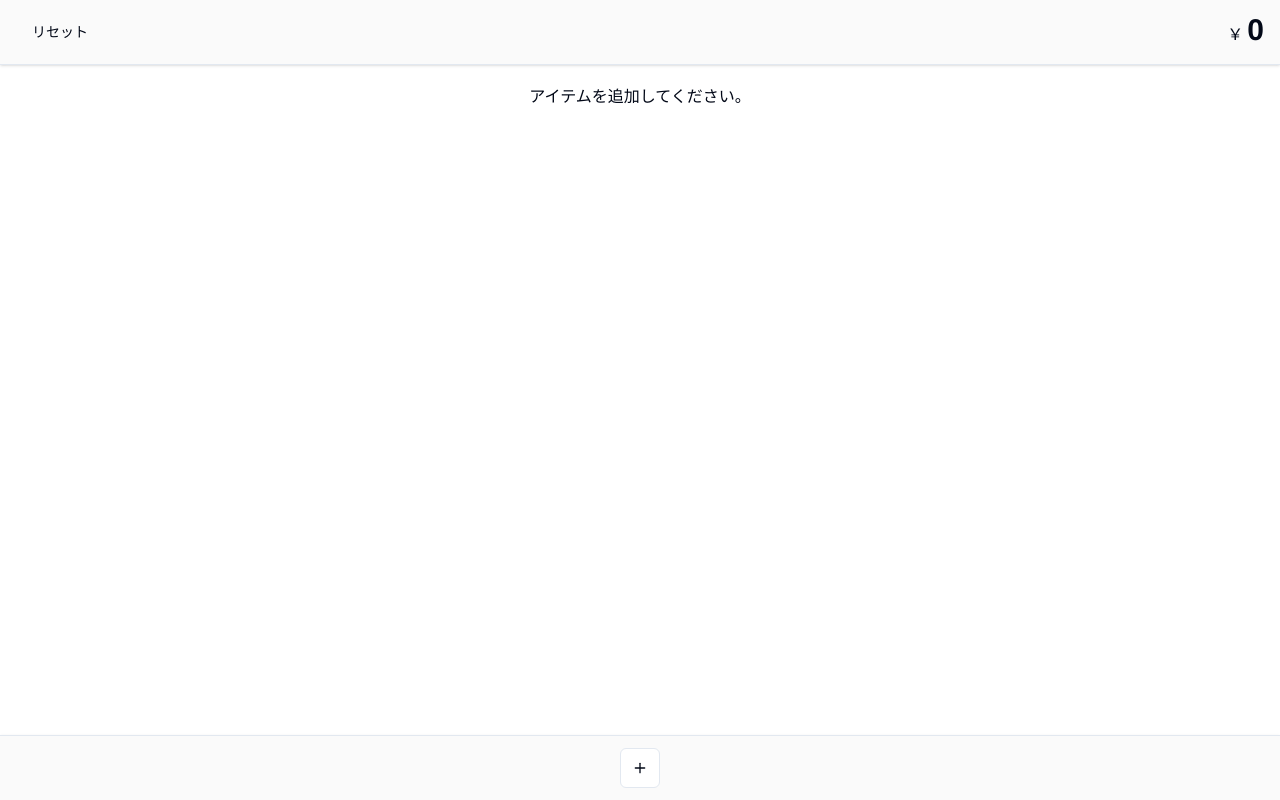
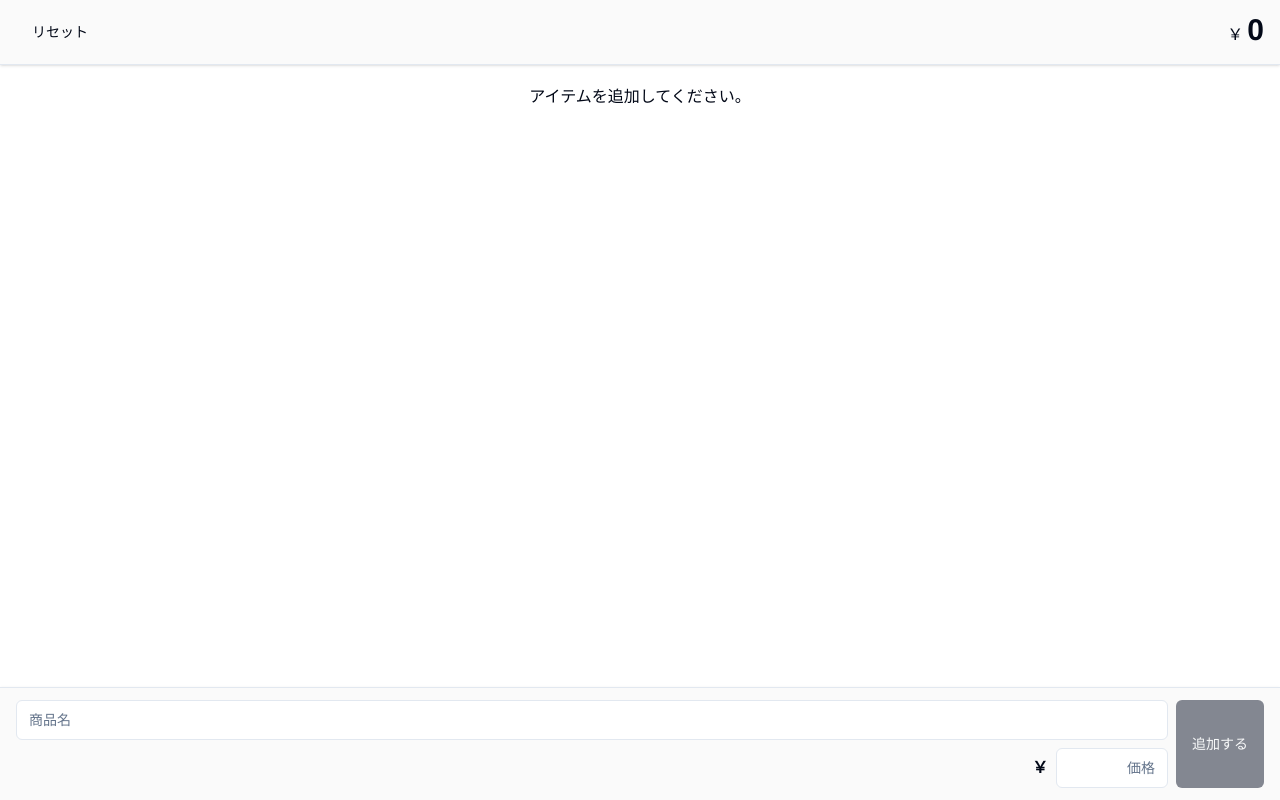
Before and after one commit to Shoirhi/kaimono-app, a Next.js app: page / in a window 1280 px wide. Built offline with nearby package versions, Linux system fonts and the light colour scheme.

Commit message:
操作性を修正

```diff
--- a/components/shopping-list.tsx
+++ b/components/shopping-list.tsx
@@ -82,7 +82,7 @@ export default function ShoppingList() {
   }
 
   function addShoppingItem() {
-    if (newShoppingItemName && newShoppingItemPrice) {
+    if (newShoppingItemPrice) {
       const newItem = {
         name: newShoppingItemName,
         price: Number(newShoppingItemPrice),
@@ -99,14 +99,6 @@ export default function ShoppingList() {
     }
   }
 
-  function checkAvailableSubmit() {
-    if (newShoppingItemName && newShoppingItemPrice) {
-      setAvailableButton(true);
-    } else {
-      setAvailableButton(false);
-    }
-  }
-
   function focusToNameInput() {
     console.log("focus");
     if (nameInputRef.current) {
@@ -118,11 +110,14 @@ export default function ShoppingList() {
     return /^-?\d+(\.\d+)?$/.test(value);
   }
 
-  function onChangePrice(value: string) {
-    if (value === "" || isNumeric(value)) {
+  function onItemPriceChange(value: string) {
+    if (value && !value.startsWith("0") && isNumeric(value)) {
       setNewShoppingItemPrice(Number(value));
+      setAvailableButton(true);
+    } else {
+      setNewShoppingItemPrice("");
+      setAvailableButton(false);
     }
-    checkAvailableSubmit();
   }
 
   function resetShoppingItems() {
@@ -138,6 +133,11 @@ export default function ShoppingList() {
 
     setShoppingItemsAdvance(currentShoppingItems);
     setTotalPrice(calculateTotalPrice(shoppingItems));
+  }
+
+  function onItemNameChange(name: string) {
+    const newName = name;
+    setNewShoppingItemName(newName);
   }
 
   return (
@@ -182,7 +182,7 @@ export default function ShoppingList() {
           <div></div>
         </div>
       </div>
-      <div className="pt-5 pb-20">
+      <div className="pt-5 pb-40">
         {shoppingItems.length ? (
           <Table>
             <TableBody>
@@ -222,63 +222,50 @@ export default function ShoppingList() {
         )}
       </div>
       <div className="fixed left-0 bottom-0 right-0 container py-3 border-t bg-neutral-50 shadow">
-        <div className="flex justify-center">
-          <Drawer>
-            <DrawerTrigger asChild>
-              <Button variant="outline" onClick={focusToNameInput} size="icon">
-                <Plus className="h-4 w-4" />
-              </Button>
-            </DrawerTrigger>
-            <DrawerContent>
-              <div className="mx-auto w-full max-w-sm">
-                <DrawerHeader>
-                  <DrawerTitle>商品を入力</DrawerTitle>
-                </DrawerHeader>
-                <div className="p-4 space-y-4">
+        <div className="flex gap-2">
+          <div className="flex-1">
+            <div className="flex flex-col gap-2">
               <Input
-                    className="text-xl"
+                className="text"
                 placeholder="商品名"
                 type="text"
                 ref={nameInputRef}
                 value={newShoppingItemName}
-                    onChange={(e) => setNewShoppingItemName(e.target.value)}
+                onChange={(e) => onItemNameChange(e.target.value)}
                 onKeyDown={(e) => e.key === "Enter" && addShoppingItem()}
               />
               <div className="flex justify-end items-center gap-x-2">
-                    <div className="font-bold text-2xl">￥</div>
+                <div className="font-bold text">￥</div>
                 <div className="max-w-28">
                   <Input
-                        className="text-2xl text-right"
+                    className="text text-right"
                     placeholder="価格"
                     type="tel"
                     value={newShoppingItemPrice}
                     onChange={(e) => {
-                          onChangePrice(e.target.value);
-                          checkAvailableSubmit();
+                      onItemPriceChange(e.target.value);
                     }}
-                        onKeyDown={(e) =>
-                          e.key === "Enter" && addShoppingItem()
-                        }
+                    onKeyDown={(e) => e.key === "Enter" && addShoppingItem()}
                   />
                 </div>
               </div>
             </div>
-                <DrawerFooter>
+          </div>
+          <div>
             {availableButton ? (
-                    <DrawerClose asChild>
-                      <Button type="button" onClick={addShoppingItem}>
+              <Button
+                className="h-full"
+                type="button"
+                onClick={addShoppingItem}
+              >
                 追加する
               </Button>
-                    </DrawerClose>
             ) : (
-                    <Button type="button" disabled>
+              <Button className="h-full" type="button" disabled>
                 追加する
               </Button>
             )}
-                </DrawerFooter>
           </div>
-            </DrawerContent>
-          </Drawer>
         </div>
       </div>
     </>
```
Also changed, not shown: 1 other file (tests, documents, lock files or other folders). Lines whose indentation alone changed are shown as unchanged.
